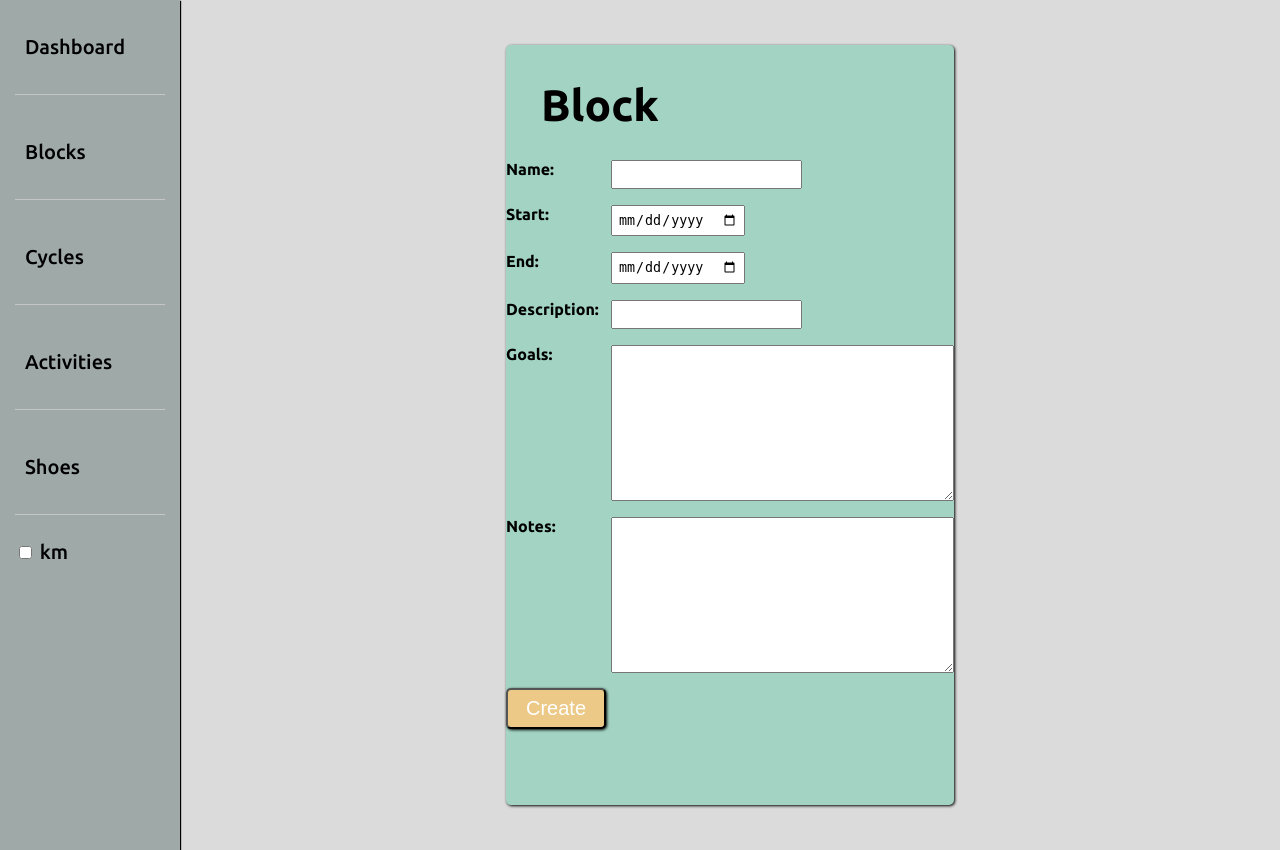
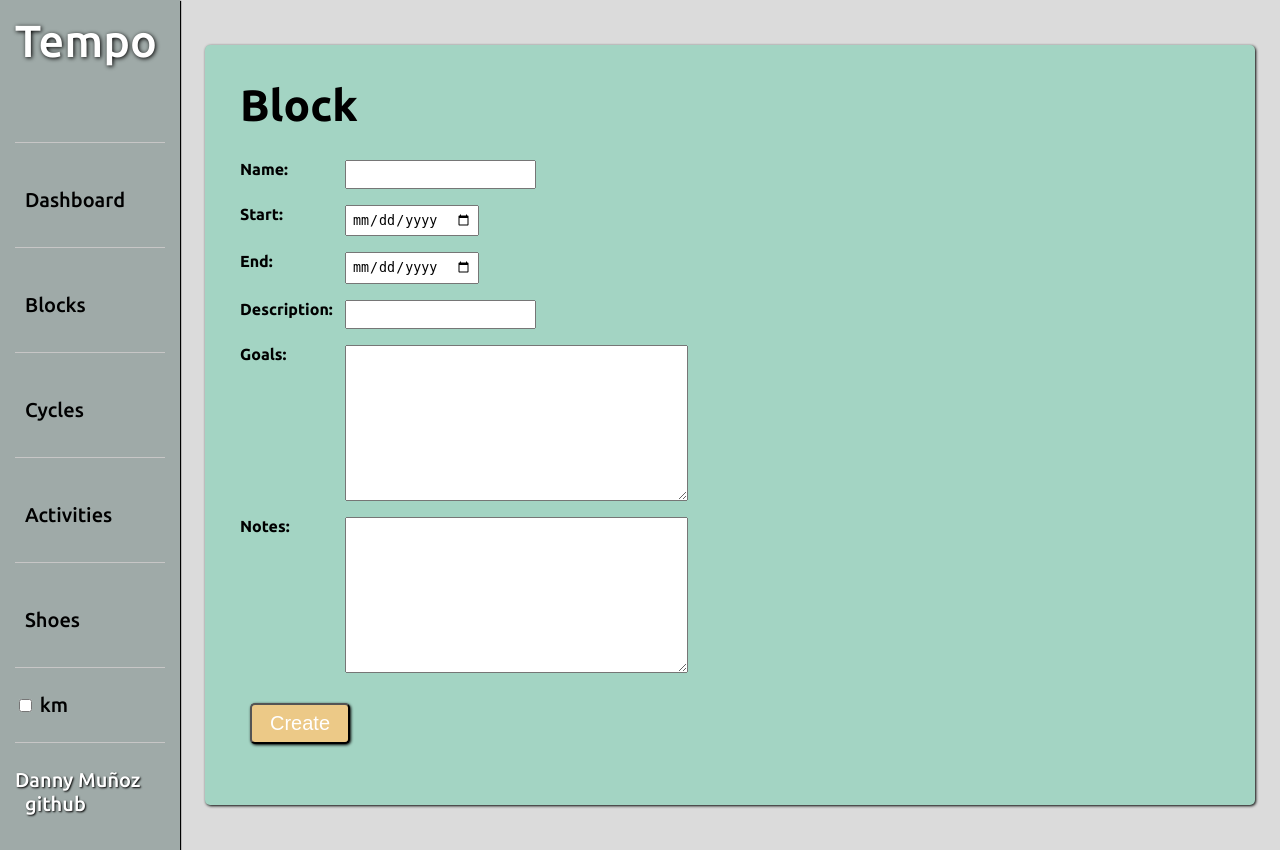
Before and after one commit to muno17/Tempo, a Django app: page /block_form/ in a window 1280 px wide. Run offline with Django 5.2, Linux system fonts and the light colour scheme.

Commit message:
fix random spacing issues

```diff
--- a/static/css/style.css
+++ b/static/css/style.css
@@ -4,6 +4,13 @@ body {
     margin: 0;
     font-family: 'Ubuntu', sans-serif, serif;
     justify-content: flex-start;
+}
+
+#logo {
+    font-size: 45px;
+    color: white;
+    text-shadow: 1px 1px 4px black;
+    margin-bottom: 50px;
 }
 
 #block-content {
@@ -76,6 +83,17 @@ a {
     color: black;
 }
 
+
+#footer, #footer div a {
+    color: white;
+    text-shadow: 1px 1px 2px black;
+    font-size: 20px;
+}
+
+#footer div a {
+    margin-top: 50px;
+}
+
 .button a {
     color: white;
 }
@@ -132,6 +150,8 @@ a {
     flex-grow: 1;
     display: flex;
     flex-direction: column;
+    width: 100%;
+    max-width: 1500px;
 }
 
 .stats-block {
@@ -158,6 +178,7 @@ a {
     padding-top: 10px;
     padding-bottom: 10px;
     margin-bottom: 10px;
+    margin-left: 25px;
     max-width: 500px;
 }
 
@@ -173,6 +194,10 @@ a {
     padding: 7px;
     max-width: 120px;
     text-align: center;
+}
+
+.button {
+    margin-left: 35px;
 }
 
 .delete {
@@ -208,10 +233,13 @@ button {
     background-color:#ECC987;
     color: white;
     font-size: 20px;
+    margin-left: 45px;
+    margin-top: 15px;
 }
 
 form p {
     margin-bottom: 15px;
+    margin-left: 35px;
     gap: 15px;
     display: flex;
 }
@@ -233,6 +261,7 @@ input {
 .default-message {
     margin-top: 20px;
     margin-bottom: 20px;
+    margin-left: 35px;
 }
 
 hr {
@@ -240,5 +269,5 @@ hr {
 }
 
 tbody tr:nth-child(even) {
-    background-color: #e9f0d1;
+    background-color: #E9f0D1;
 }
--- a/templates/base.html
+++ b/templates/base.html
@@ -12,6 +12,8 @@
 </head>
 <body>
     <header>
+        <div id="logo">Tempo</div>
+        <hr>
         <a href="/">Dashboard</a>
         <hr>
         <a href="/blocks/">Blocks</a>
@@ -26,6 +28,11 @@
             <input type="checkbox" id="km_toggle">
             <span class="slider">km</span>
         </label>
+        <hr>
+        <div id="footer">
+            <div>Danny Muñoz</div>
+            <div><a href="https://github.com/muno17/Tempo">github</a></div>
+        </div>
     </header>
     <div id="block-content">
         {% block content %}
```
